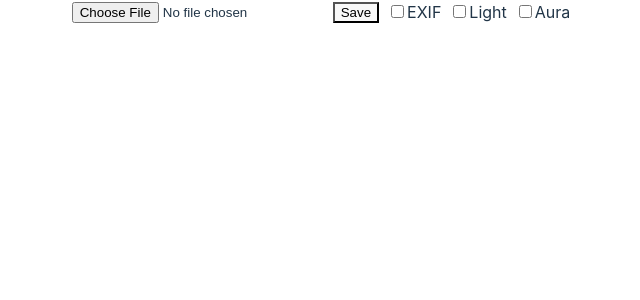
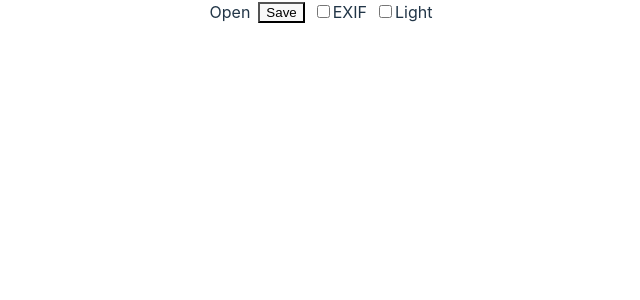
Before and after one commit to purplesquirrels/instaborder, a React (Vite) app: page / in a window 1280 px wide. Shown: the top 300 px of the page, without its empty margins (319-959 px from the left). Built offline with nearby package versions, Linux system fonts and the light colour scheme.

Commit message:
file input

```diff
--- a/src/App.tsx
+++ b/src/App.tsx
@@ -171,7 +171,7 @@ function App() {
   return (
     <div className="card">
       <div className="actions">
-        <input
+        <input id="fileinput"
           type="file"
           accept="image/jpeg"
           onChange={async (e) => {
@@ -187,6 +187,7 @@ function App() {
             setFile(f);
           }}
         />
+        <label for="fileinput">Open</label>
         {/* <button
           onClick={async () => {
             const f = await getFile();
@@ -268,7 +269,7 @@ function App() {
           />
           <span>Light</span>
         </label>
-        <label>
+       {/* <label>
           <input
             type="checkbox"
             checked={glow}
@@ -277,7 +278,7 @@ function App() {
             }
           />
           <span>Aura</span>
-        </label>
+        </label>*/}
         {/* <label>
           <input
             type="color"
--- a/src/index.css
+++ b/src/index.css
@@ -32,6 +32,7 @@ body {
   display: flex;
   align-items: center;
   gap: 0.5rem;
+  position:relative;
 }
 
 canvas {
@@ -39,7 +40,13 @@ canvas {
   aspect-ratio: 1 / 1;
   /* border: 2px solid #ccc; */
 }
-
+#fileinput{
+  position: absolute;
+  width:0;
+  height:0;
+  opacity:0;
+  overflow:hidden;
+}
 @media (prefers-color-scheme: light) {
   :root {
     color: #213547;
```
